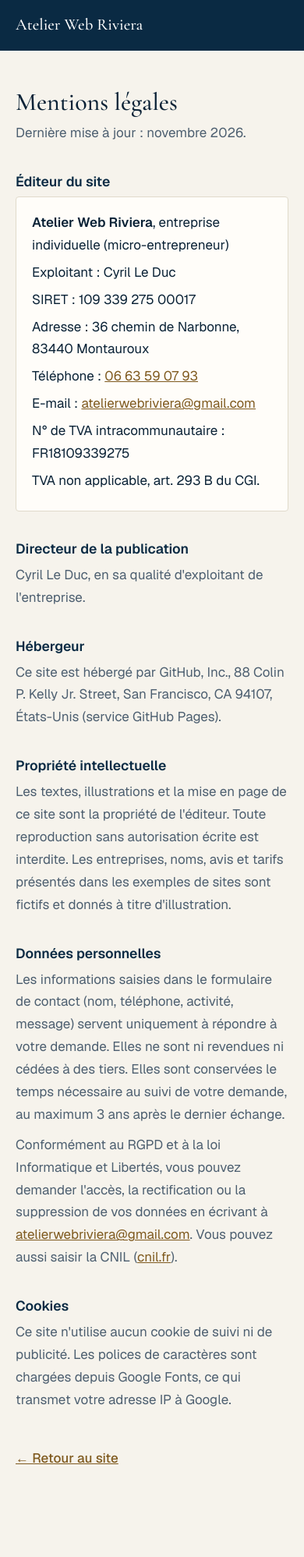
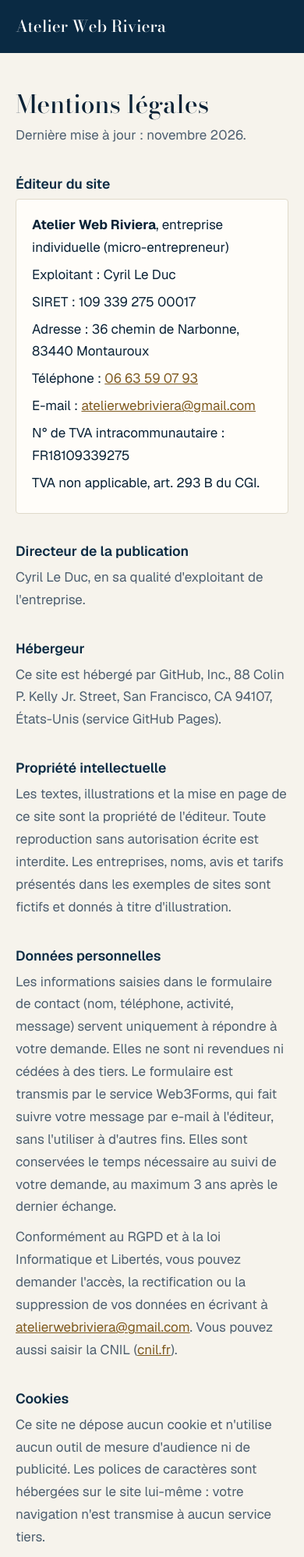
Before and after one commit to cyril8344/atelierwebriviera, a plain HTML site: page mentions-legales.html in a window 390 px wide. Shown: the top 1997 px of the page at 78% size. Before the commit the page ends 1957 px from the top, so only its background shows below. Drawn offline with nearby package versions, Linux system fonts and the light colour scheme.

Commit message:
Site sans appel externe : polices et photo hébergées, mentions cookies (#37)
Plus aucun appel à Google Fonts ni Unsplash : le site ne transmet plus
l'adresse IP des visiteurs à un tiers et ne dépose aucun cookie.


Claude-Session: https://claude.ai/code/session_015wYxgsqCUPmLWnSHhZ4Z5T

Co-authored-by: Claude <noreply@anthropic.com>

```diff
--- /dev/null
+++ b/fonts/fonts.css
@@ -0,0 +1,4 @@
+/* Polices hébergées sur le site (aucun appel à Google Fonts). Bodoni Moda et Geist : licence SIL OFL 1.1. */
+@font-face{font-family:'Bodoni Moda';font-style:normal;font-weight:400 600;font-display:swap;src:url(/fonts/bodoni-moda.woff2) format('woff2');unicode-range:U+0000-00FF, U+0131, U+0152-0153, U+02BB-02BC, U+02C6, U+02DA, U+02DC, U+0304, U+0308, U+0329, U+2000-206F, U+20AC, U+2122, U+2191, U+2193, U+2212, U+2215, U+FEFF, U+FFFD}
+@font-face{font-family:'Bodoni Moda';font-style:italic;font-weight:400 500;font-display:swap;src:url(/fonts/bodoni-moda-italic.woff2) format('woff2');unicode-range:U+0000-00FF, U+0131, U+0152-0153, U+02BB-02BC, U+02C6, U+02DA, U+02DC, U+0304, U+0308, U+0329, U+2000-206F, U+20AC, U+2122, U+2191, U+2193, U+2212, U+2215, U+FEFF, U+FFFD}
+@font-face{font-family:'Geist';font-style:normal;font-weight:300 700;font-display:swap;src:url(/fonts/geist.woff2) format('woff2');unicode-range:U+0000-00FF, U+0131, U+0152-0153, U+02BB-02BC, U+02C6, U+02DA, U+02DC, U+0304, U+0308, U+0329, U+2000-206F, U+20AC, U+2122, U+2191, U+2193, U+2212, U+2215, U+FEFF, U+FFFD}
--- a/mentions-legales.html
+++ b/mentions-legales.html
@@ -9,15 +9,15 @@
 <link rel="icon" href="/favicon.ico" sizes="48x48">
 <link rel="icon" href="/favicon.svg" type="image/svg+xml">
 <link rel="apple-touch-icon" href="/apple-touch-icon.png">
-<link href="https://fonts.googleapis.com/css2?family=Cormorant+Garamond:wght@500;600&family=Geist:wght@400;500;600&display=swap" rel="stylesheet">
+<link rel="stylesheet" href="/fonts/fonts.css?v=20261123a">
 <style>
 :root{--marine:#0a2a43;--sable:#f6f3ec;--ink:#0a2236;--muted:#4d5f70;--line:#e0dacb;--or-texte:#7f5a1f}
 *{box-sizing:border-box}
 body{margin:0;background:var(--sable);color:var(--ink);font:400 1.0625rem/1.7 "Geist","Segoe UI",system-ui,sans-serif}
 .bar{background:var(--marine);padding:18px 20px}
-.bar a{color:#fff;text-decoration:none;font:500 1.3rem "Cormorant Garamond",Georgia,serif}
+.bar a{color:#fff;text-decoration:none;font:500 1.3rem "Bodoni Moda",Georgia,serif}
 main{max-width:760px;margin:0 auto;padding:48px 20px 72px}
-h1{font:500 clamp(2rem,6vw,3rem)/1.1 "Cormorant Garamond",Georgia,serif;margin:0 0 8px}
+h1{font:500 clamp(2rem,6vw,3rem)/1.1 "Bodoni Moda",Georgia,serif;margin:0 0 8px}
 h2{font:600 1.1rem "Geist",sans-serif;margin:36px 0 8px;color:var(--marine)}
 p,li{color:var(--muted);margin:0 0 10px}
 ul{padding-left:20px;margin:0 0 10px}
@@ -55,11 +55,11 @@ a{color:var(--or-texte)}
 <p>Les textes, illustrations et la mise en page de ce site sont la propriété de l'éditeur. Toute reproduction sans autorisation écrite est interdite. Les entreprises, noms, avis et tarifs présentés dans les exemples de sites sont fictifs et donnés à titre d'illustration.</p>
 
 <h2>Données personnelles</h2>
-<p>Les informations saisies dans le formulaire de contact (nom, téléphone, activité, message) servent uniquement à répondre à votre demande. Elles ne sont ni revendues ni cédées à des tiers. Elles sont conservées le temps nécessaire au suivi de votre demande, au maximum 3 ans après le dernier échange.</p>
+<p>Les informations saisies dans le formulaire de contact (nom, téléphone, activité, message) servent uniquement à répondre à votre demande. Elles ne sont ni revendues ni cédées à des tiers. Le formulaire est transmis par le service Web3Forms, qui fait suivre votre message par e-mail à l'éditeur, sans l'utiliser à d'autres fins. Elles sont conservées le temps nécessaire au suivi de votre demande, au maximum 3 ans après le dernier échange.</p>
 <p>Conformément au RGPD et à la loi Informatique et Libertés, vous pouvez demander l'accès, la rectification ou la suppression de vos données en écrivant à <a href="mailto:atelierwebriviera@gmail.com">atelierwebriviera@gmail.com</a>. Vous pouvez aussi saisir la CNIL (<a href="https://www.cnil.fr">cnil.fr</a>).</p>
 
 <h2>Cookies</h2>
-<p>Ce site n'utilise aucun cookie de suivi ni de publicité. Les polices de caractères sont chargées depuis Google Fonts, ce qui transmet votre adresse IP à Google.</p>
+<p>Ce site ne dépose aucun cookie et n'utilise aucun outil de mesure d'audience ni de publicité. Les polices de caractères sont hébergées sur le site lui-même : votre navigation n'est transmise à aucun service tiers.</p>
 
 <a class="back" href="/">← Retour au site</a>
 </main>
```
Also changed, not shown: contact.html (+1 -3 lines), index.html (+2 -4 lines), l-atelier.html (+2 -4 lines), offres.html (+2 -4 lines), fonts/bodoni-moda-italic.woff2 (added), fonts/bodoni-moda.woff2 (added), fonts/geist.woff2 (added), img/cote-azur-1000.jpg (added), img/cote-azur-1800.jpg (added), img/cote-azur-2600.jpg (added).
